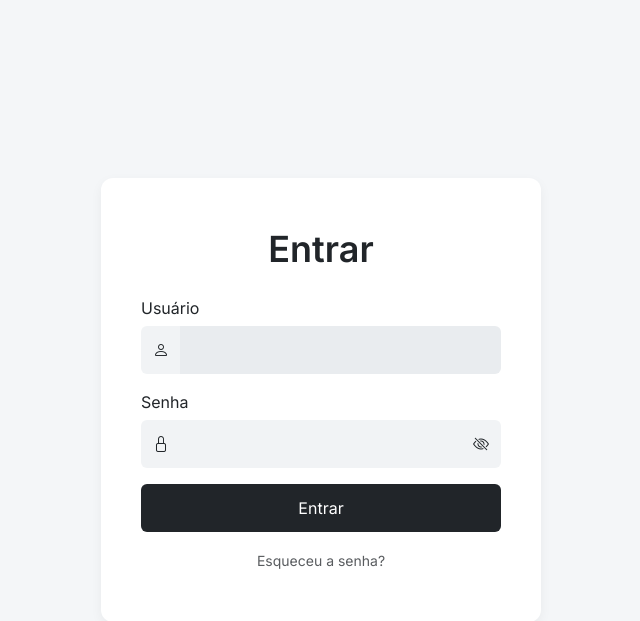
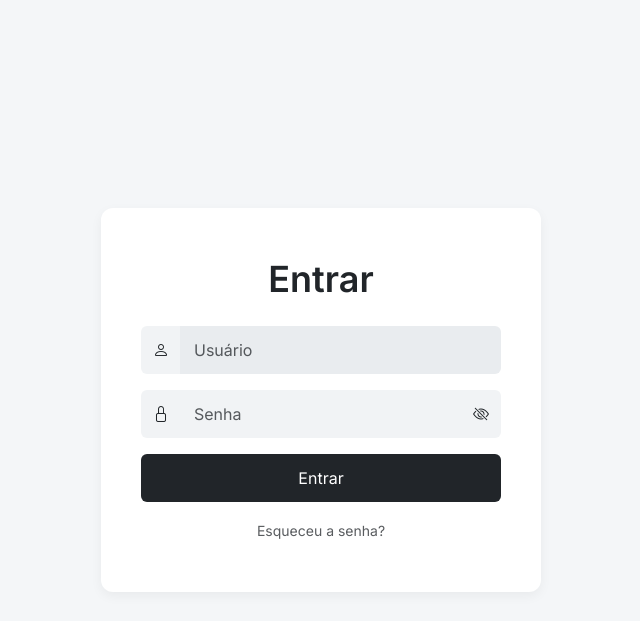
Before and after one commit to gabriel-pagani/dashboards-control, a Django app: page /accounts/login/ in a window 1280 px wide. Shown: the top 621 px of the page, without its empty margins (319-959 px from the left). Run offline with Django 5.2, Linux system fonts and the light colour scheme.

Commit message:
Adicionei placeholders nos campos de texto

```diff
--- a/app/templates/registration/login.html
+++ b/app/templates/registration/login.html
@@ -17,22 +17,20 @@
         <form method="post" novalidate>
             {% if form.errors %}
             <div class="alert alert-danger">
-                Usuário ou senha incorretos. Por favor, tente novamente.
+                Login incorreto. Tente novamente!
             </div>
             {% endif %}
             {% csrf_token %}
             <div class="mb-3 text-start">
-                <label for="id_username" class="form-label">Usuário</label>
                 <div class="input-group">
                     <span class="input-group-text"><i class="bi bi-person"></i></span>
-                    <input type="text" name="username" class="form-control" required autofocus>
+                    <input type="text" name="username" class="form-control" placeholder="Usuário" required autofocus>
                 </div>
             </div>
             <div class="mb-3 text-start">
-                <label for="id_password" class="form-label">Senha</label>
                 <div class="input-group">
                     <span class="input-group-text"><i class="bi bi-lock"></i></span>
-                    <input type="password" name="password" id="password" class="form-control" required>
+                    <input type="password" name="password" id="password" class="form-control" placeholder="Senha" required>
                     <span class="input-group-text" id="togglePassword">
                         <i class="bi bi-eye-slash" id="eyeIcon"></i>
                     </span>
```
